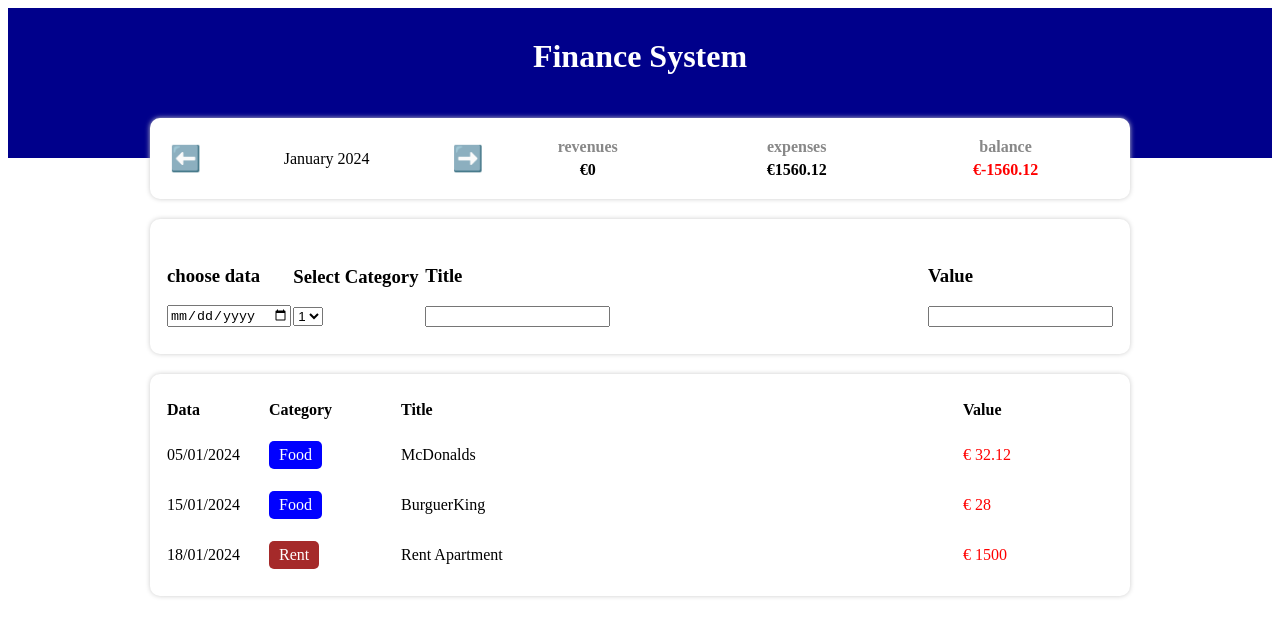
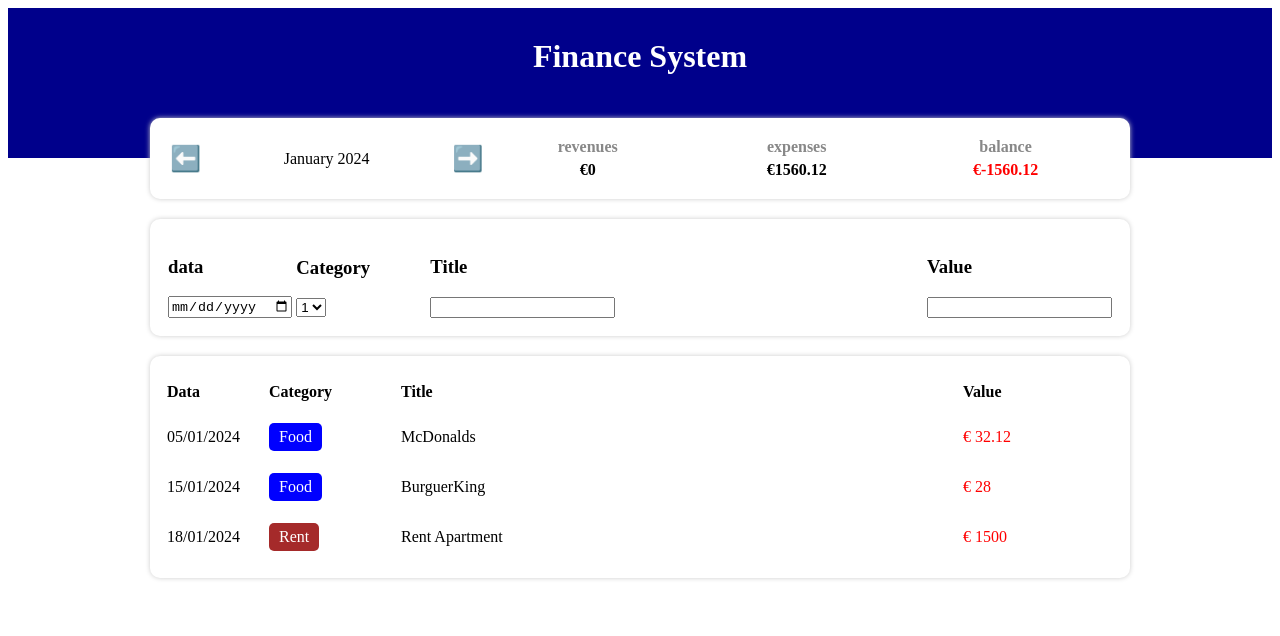
Before and after one commit to artursantana/FinanceSystem, a React (Vite) app: page / in a window 1280 px wide. Shown: the top 636 px of the page. Built offline with nearby package versions, Linux system fonts and the light colour scheme; the HTML template or start-up script is replaced by a standard one.

Commit message:
acrescentando um novo element (inputArea)

```diff
--- a/src/components/inputArea/Index.tsx
+++ b/src/components/inputArea/Index.tsx
@@ -7,11 +7,11 @@ const Index = () => {
     <thead>
         <tr>
     <C.TableHeadColumn width={100}>
-        <h3>choose data</h3>
+        <h3>data</h3>
        <input type="date" />
     </C.TableHeadColumn>
     <C.TableHeadColumn width={130}>
-        <h3>Select Category</h3>
+        <h3>Category</h3>
         <select>
             <option>1</option>
             <option>2</option>
--- a/src/components/inputArea/style.ts
+++ b/src/components/inputArea/style.ts
@@ -13,7 +13,6 @@ margin-top: 20px;
 
 export const TableHeadColumn = styled.th<{width?: number }>`
 width: ${props => props.width ? `${props.width}px` : `auto`};
-padding: 10px 0;
 text-align: left;
 
 `
```
